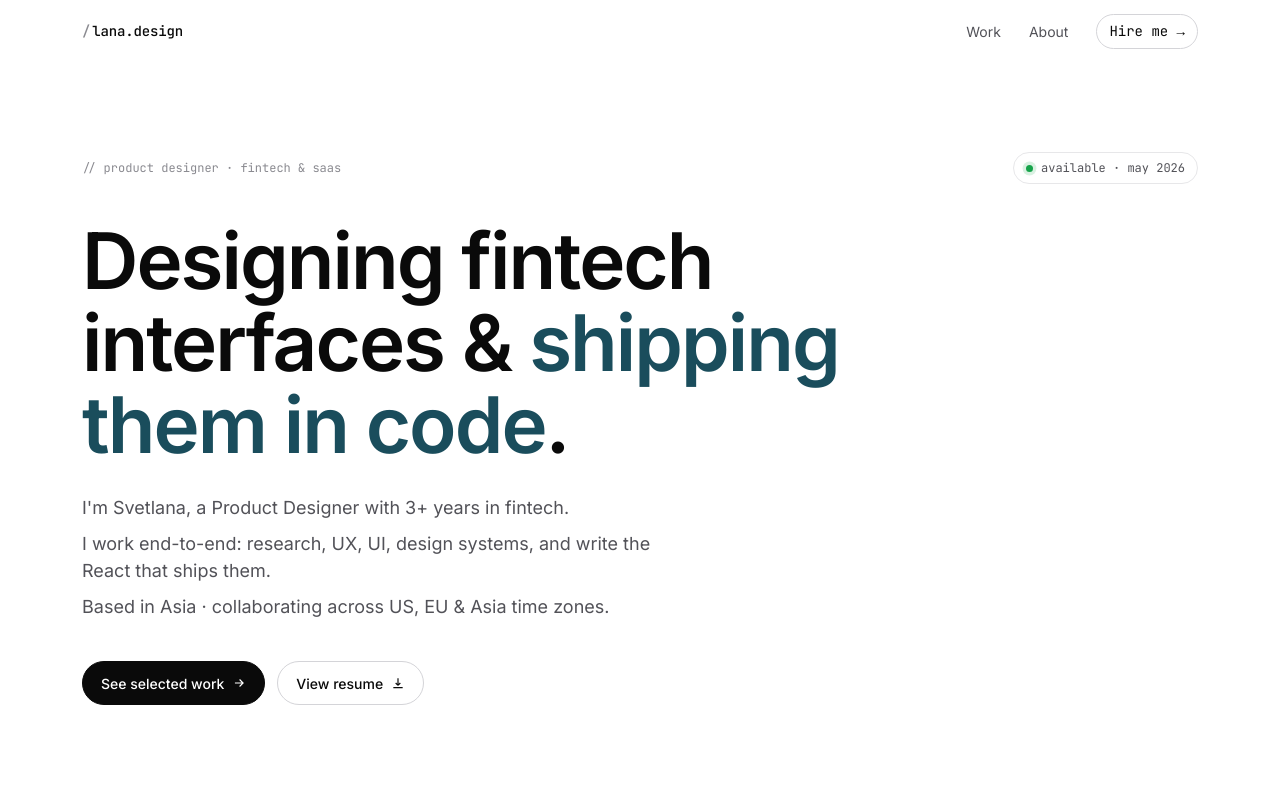
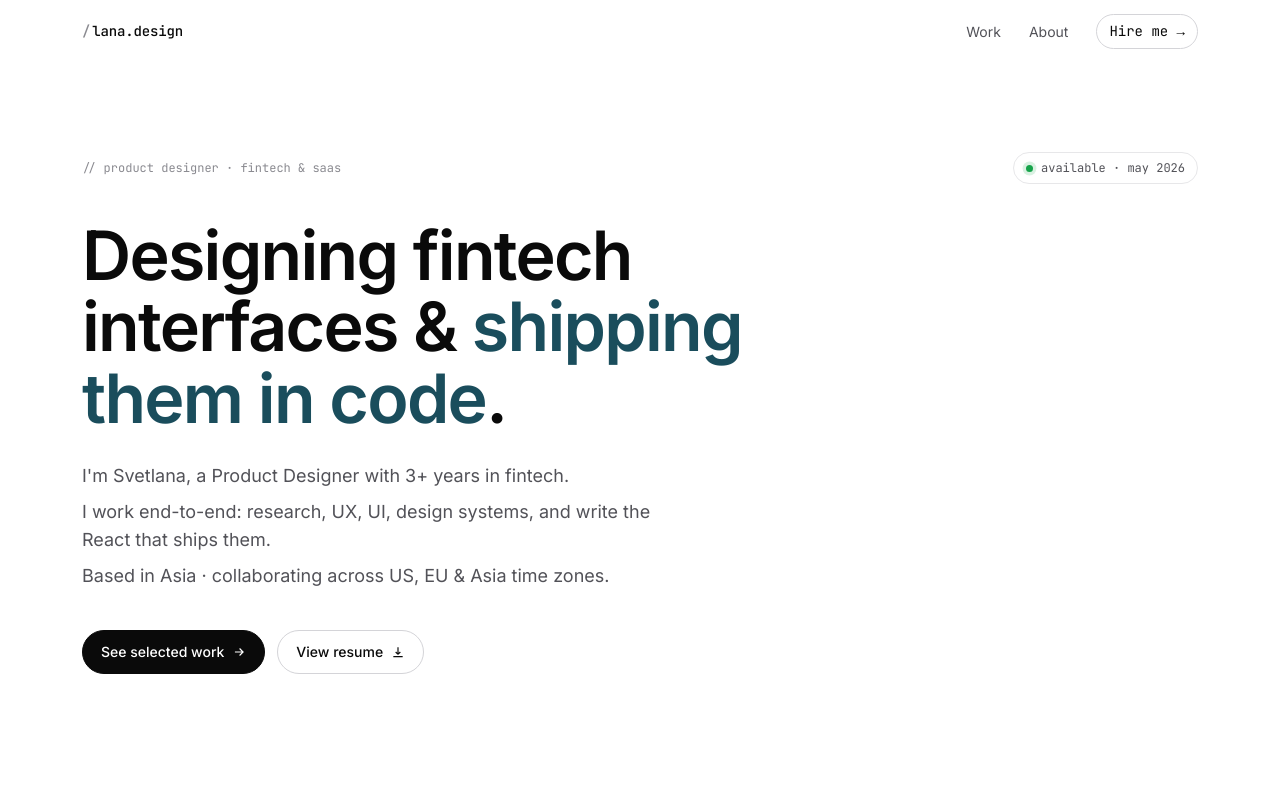
Before and after one commit to spacewalker02/lana-portfolio, a React (Vite) app: page / in a window 1280 px wide. Shown: the top 800 px of the page. Built offline with nearby package versions, Linux system fonts and the light colour scheme.

Commit message:
edit: hero text size

```diff
--- a/src/styles/_tokens.scss
+++ b/src/styles/_tokens.scss
@@ -32,7 +32,7 @@
     --text-xl:   22px;
     --text-2xl:  28px;
     --text-3xl:  36px;
-    --text-hero: clamp(38px, 7vw, 78px);
+    --text-hero: clamp(38px, 7vw, 68px);
 
     --leading-tight:   1.1;
     --leading-snug:    1.2;
```
